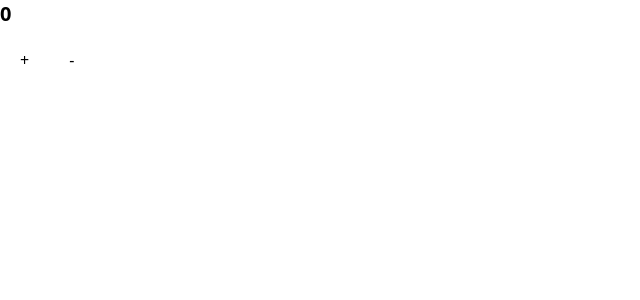
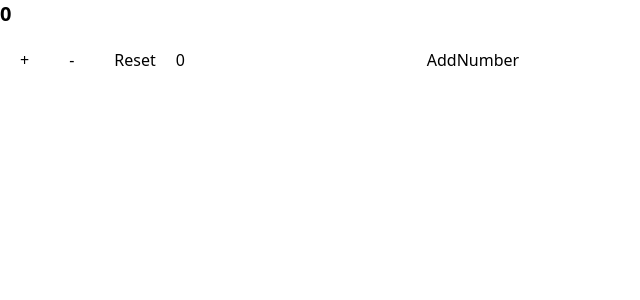
Before and after one commit to phantom-clipz/redux-toolkit-learn, a Next.js app: page / in a window 1280 px wide. Shown: the top 300 px of the page, without its empty margins (0-640 px from the left). Built offline with nearby package versions, Linux system fonts and the light colour scheme.

Commit message:
counter update with pages

```diff
--- a/app/page.tsx
+++ b/app/page.tsx
@@ -1,5 +1,3 @@
-'use client';
-
 import { Counter } from '@/components/Common/Counter/Counter';
 
 export default function Home() {
--- a/components/Common/Counter/Counter.tsx
+++ b/components/Common/Counter/Counter.tsx
@@ -1,17 +1,42 @@
-import React from 'react';
+'use client';
+
+import React, { useState } from 'react';
 import { useAppDispatch, useAppSelector } from '@/redux';
-import { decrement, increment } from '@/features/counterSlice';
+import { addNumber, decrement, increment, reset } from '@/features/counterSlice';
 
 export const Counter = () => {
+   const [number, setNumber] = useState(0);
 
-   const count = useAppSelector(state => state.counter.count);
+   const handleOnChange = (e: React.ChangeEvent<HTMLInputElement>) => {
+      setNumber(Number(e.target.value));
+   };
+
+   const count = useAppSelector((state) => state.counter.count);
    const dispatch = useAppDispatch();
 
    return (
       <div>
          <p className={`font-semibold text-xl`}>{count}</p>
-         <button onClick={() => dispatch(increment())} className={'p-5'}>+</button>
-         <button onClick={() => dispatch(decrement())} className={'p-5'}>-</button>
+         <button onClick={() => dispatch(increment())} className={'p-5'}>
+            +
+         </button>
+         <button onClick={() => dispatch(decrement())} className={'p-5'}>
+            -
+         </button>
+         <button onClick={() => dispatch(reset())} className={'p-5'}>
+            Reset
+         </button>
+         <input
+            type={'number'}
+            value={number}
+            onChange={handleOnChange}
+         />
+         <button
+            onClick={() => dispatch(addNumber(number))}
+            className={'p-5'}
+         >
+            AddNumber
+         </button>
       </div>
    );
 };
```
